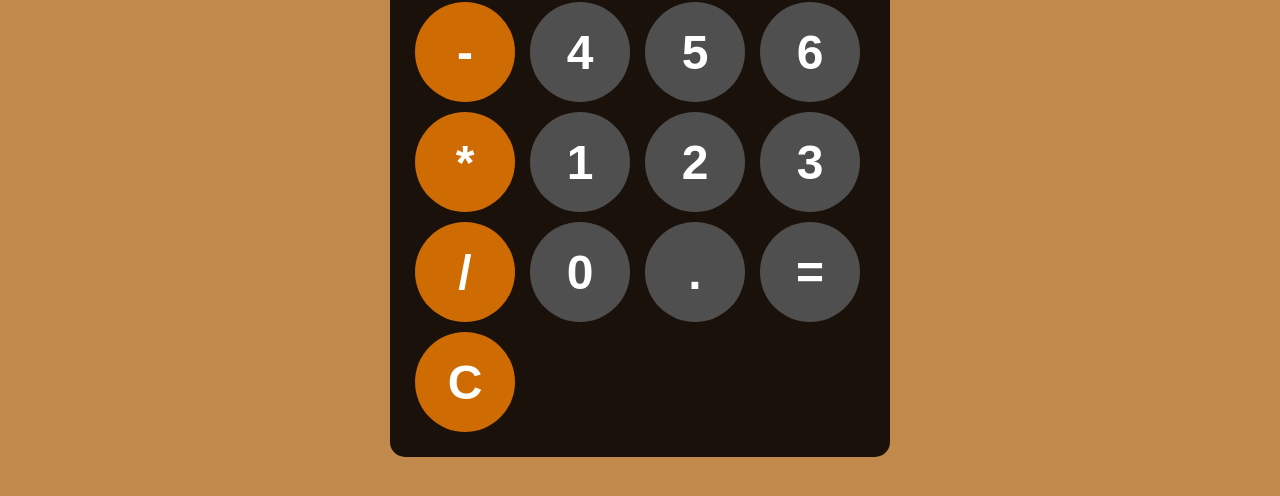
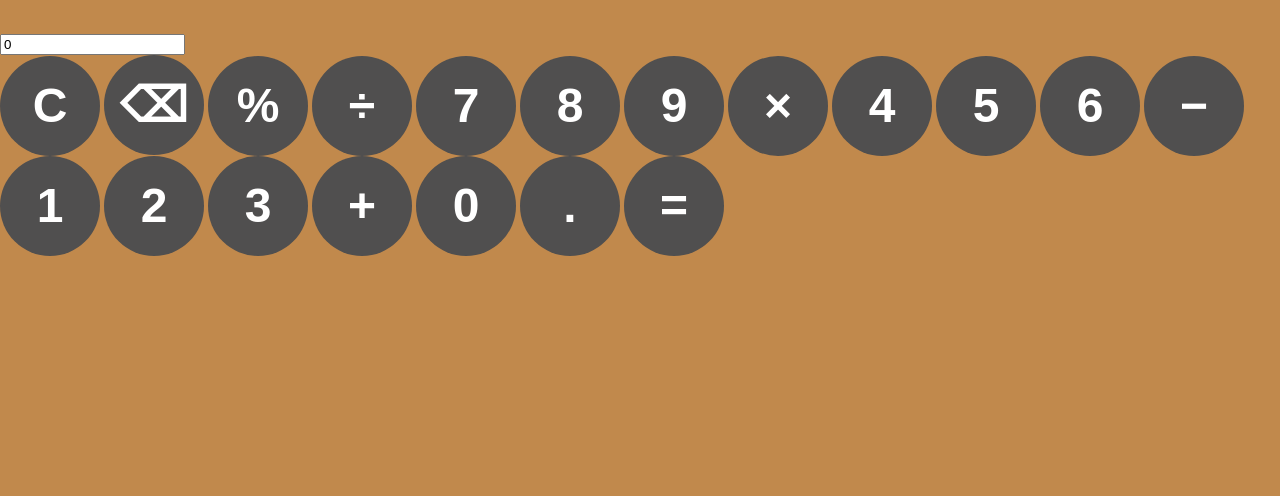
Before and after one commit to FarukCaluk/Calculator, a plain HTML site: page index.html in a window 1280 px wide. Shown: the part 304-800 px from the top of the page. Drawn offline with Linux system fonts and the light colour scheme.

Commit message:
Refactor calculator HTML for better structure
Updated the HTML structure for the calculator, enhancing accessibility and semantics.

```diff
--- a/index.html
+++ b/index.html
@@ -1,36 +1,112 @@
-<!DOCTYPE html>
+<!doctype html>
 <html lang="en">
   <head>
-    <meta charset="UTF-8">
-    <meta name="viewport" content="width=device-width, initial-scale=1.0">
-    <title>Document</title>
-    <link rel="stylesheet" href="style.css">
+    <meta charset="UTF-8" />
+    <meta name="viewport" content="width=device-width, initial-scale=1.0" />
+    <title>Calculator</title>
+    <link rel="stylesheet" href="style.css" />
   </head>
   <body>
-    <div id="calculator">
-         <input id="konj" readonly>
-         <div id="keys">
-            <button onclick="dodajNaDispley('+')" class="operacija-btn">+</button>
-            <button onclick="dodajNaDispley('7')">7</button>
-            <button onclick="dodajNaDispley('8')">8</button>
-            <button onclick="dodajNaDispley('9')">9</button>
-            <button onclick="dodajNaDispley('-')" class="operacija-btn">-</button>
-            <button onclick="dodajNaDispley('4')">4</button>
-            <button onclick="dodajNaDispley('5')">5</button>
-            <button onclick="dodajNaDispley('6')">6</button>
-            <button onclick="dodajNaDispley('*')" class="operacija-btn">*</button>
-            <button onclick="dodajNaDispley('1')">1</button>
-            <button onclick="dodajNaDispley('2')">2</button>
-            <button onclick="dodajNaDispley('3')">3</button>
-            <button onclick="dodajNaDispley('/')" class="operacija-btn">/</button>
-            <button onclick="dodajNaDispley('0')">0</button>
-            <button onclick="dodajNaDispley('.')">.</button>
-            <button onclick="Racunaj()">=</button>
-            <button onclick="obrisiDispley()" class="operacija-btn" >C</button>
+    <main class="app">
+      <h1 class="sr-only">Calculator</h1>
 
+      <section class="calculator" aria-label="Calculator">
+        <div class="display" aria-live="polite" aria-atomic="true">
+          <div id="expression" class="expression">&nbsp;</div>
+          <input
+            id="display"
+            class="value"
+            type="text"
+            readonly
+            inputmode="decimal"
+            aria-label="Display"
+            value="0"
+          />
         </div>
 
+        <div class="keys" role="group" aria-label="Calculator keys">
+          <button
+            type="button"
+            class="key key--action"
+            data-action="clear"
+            aria-label="Clear"
+          >
+            C
+          </button>
+          <button
+            type="button"
+            class="key key--action"
+            data-action="backspace"
+            aria-label="Backspace"
+          >
+            ⌫
+          </button>
+          <button
+            type="button"
+            class="key key--action"
+            data-action="percent"
+            aria-label="Percent"
+          >
+            %
+          </button>
+          <button
+            type="button"
+            class="key key--op"
+            data-value="/"
+            aria-label="Divide"
+          >
+            ÷
+          </button>
+
+          <button type="button" class="key" data-value="7">7</button>
+          <button type="button" class="key" data-value="8">8</button>
+          <button type="button" class="key" data-value="9">9</button>
+          <button
+            type="button"
+            class="key key--op"
+            data-value="*"
+            aria-label="Multiply"
+          >
+            ×
+          </button>
+
+          <button type="button" class="key" data-value="4">4</button>
+          <button type="button" class="key" data-value="5">5</button>
+          <button type="button" class="key" data-value="6">6</button>
+          <button
+            type="button"
+            class="key key--op"
+            data-value="-"
+            aria-label="Minus"
+          >
+            −
+          </button>
+
+          <button type="button" class="key" data-value="1">1</button>
+          <button type="button" class="key" data-value="2">2</button>
+          <button type="button" class="key" data-value="3">3</button>
+          <button
+            type="button"
+            class="key key--op"
+            data-value="+"
+            aria-label="Plus"
+          >
+            +
+          </button>
+
+          <button type="button" class="key key--zero" data-value="0">0</button>
+          <button type="button" class="key" data-value=".">.</button>
+          <button
+            type="button"
+            class="key key--equal"
+            data-action="equals"
+            aria-label="Equals"
+          >
+            =
+          </button>
         </div>
+      </section>
+    </main>
     <script src="index.js"></script>
   </body>
 </html>
```
Lines whose indentation alone changed are shown as unchanged.
